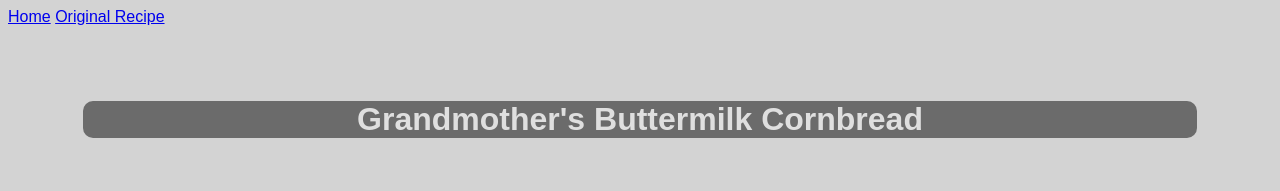
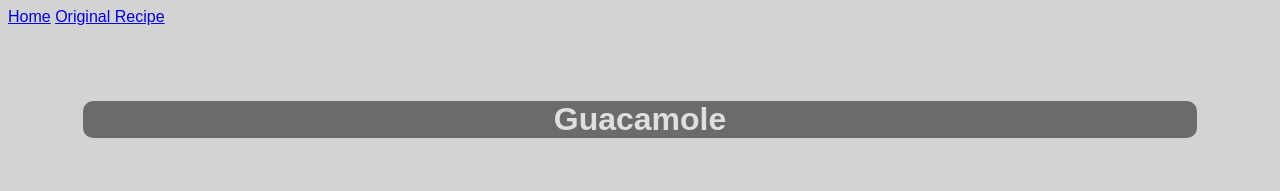
Before and after one commit to KeadonM/00-odin-recipes, a plain HTML site: page recipes/guacamole.html in a window 1280 px wide. Shown: the top 191 px of the page. Drawn offline with Linux system fonts and the light colour scheme.

Commit message:
Fix title on Guacamole page

```diff
--- a/recipes/guacamole.html
+++ b/recipes/guacamole.html
@@ -14,7 +14,7 @@
     <a href="https://www.allrecipes.com/recipe/14231/guacamole/">
         Original Recipe</a>
 
-    <h1>Grandmother's Buttermilk Cornbread</h1>
+    <h1>Guacamole</h1>
 
     <img class="recipe-img" src="../imgs/guacamole.jpeg" alt="Guacamole finished">
 
```
